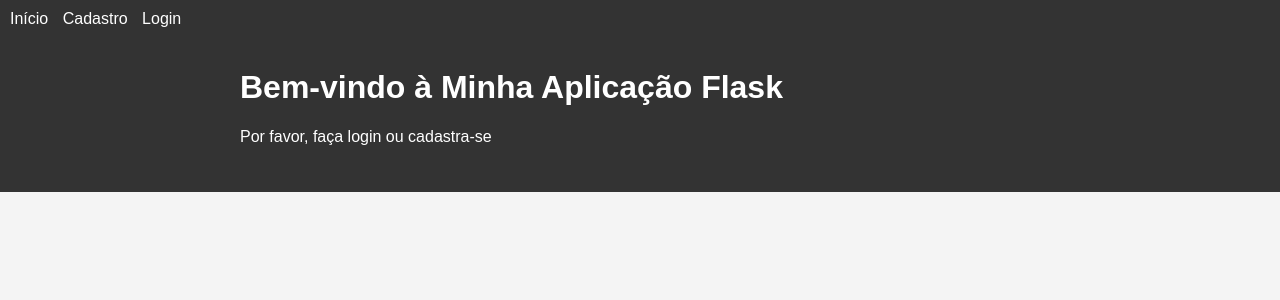
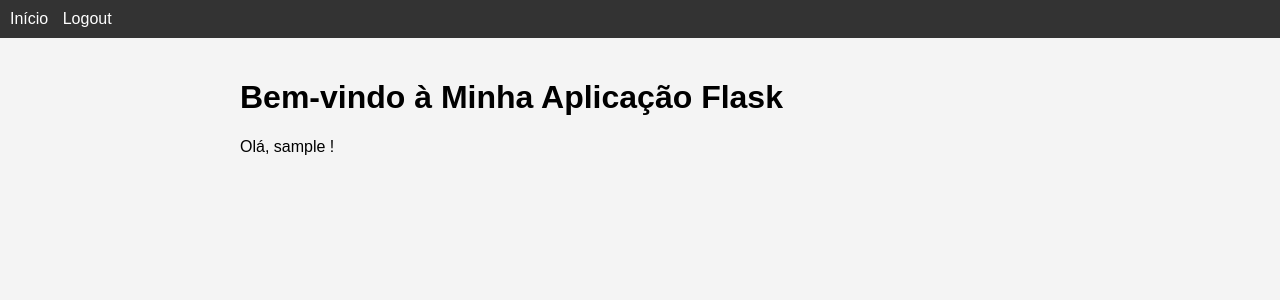
Before and after one commit to lmos0/techers_python_maio24, a Flask app: page / in a window 1280 px wide. Shown: the top 300 px of the page. Run offline with Flask 3, Linux system fonts and the light colour scheme; the visitor is signed in with stand-in values (Sample User, id 1).

Commit message:
aula 22-08 parte 1

```diff
--- a/semana_12/app_login/static/styles.css
+++ b/semana_12/app_login/static/styles.css
@@ -46,6 +46,7 @@
 label {
     display: block;
     font-weight: bold;
+    color: black;
 }
 
 input[type="text"], input[type="password"] {
--- a/semana_12/app_login/templates/base.html
+++ b/semana_12/app_login/templates/base.html
@@ -9,27 +9,27 @@
 <body>
     <header>
         <nav>
-            <a href="">Início</a>
-            {% if 'username' not in sessions %}
-            <a href="">Cadastro</a>
-            <a href="">Login</a>
+            <a href="/">Início</a>
+            {% if 'username' not in session %}
+                <a href="/cadastro">Cadastro</a>
+                <a href="/login">Login</a>
             {% else %}
-            <a href="">Logout</a>
+                <a href="/logout">Logout</a>
             {% endif %}
         </nav>
-
+    </header>
         <div class="container">
             {% with messages = get_flashed_messages(with_categories = true) %}
             {% if messages %}
                 {% for category, message in messages %}
-                <div class="flash {{category}}">{{message}}</div>
+                <div class="flash {{category}}">{{ message }}</div>
                 {% endfor %}
                 {% endif %}
                 {% endwith %}
 
 {% block content %} {% endblock %}
         </div>
-    </header>
+
 
 </body>
 </html>
--- a/semana_12/app_login/templates/cadastro.html
+++ b/semana_12/app_login/templates/cadastro.html
@@ -5,7 +5,7 @@
 {% block content %}
 
 <h1>Cadastro</h1>
-<form action="" method="post">
+<form method="post">
     <div>
     <label for="username">Usuário:</label>
     <input type="text" id="username" name="username" required>
--- a/semana_12/app_login/templates/index.html
+++ b/semana_12/app_login/templates/index.html
@@ -6,7 +6,7 @@
 
 <h1>Bem-vindo à Minha Aplicação Flask</h1>
 
-{% if 'username' in sessions %}
+{% if 'username' in session %}
 <p>Olá, {{session['username'] }} !</p>
 {% else %}
 <p>Por favor, faça login ou cadastra-se</p>
--- a/semana_12/app_login/templates/login.html
+++ b/semana_12/app_login/templates/login.html
@@ -1,11 +1,11 @@
 {% extends "base.html" %}
 
-{% block title %} Login {% endblock %}
+{% block title %}Login{% endblock %}
 
 {% block content %}
 
 <h1>Login</h1>
-<form action="" method="post">
+<form method="post">
     <div>
     <label for="username">Usuário:</label>
     <input type="text" id="username" name="username" required>
```
Also changed, not shown: semana_12/app_login/app.py (+11 -9 lines).
